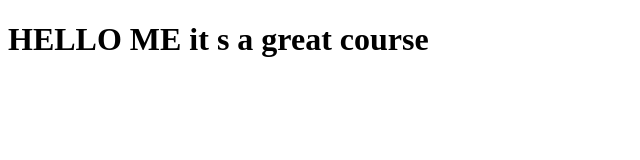
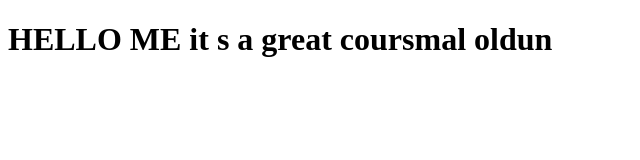
Before and after one commit to ituitis-karabulut18/coursera-test, a plain HTML site: page site/index.html in a window 1280 px wide. Shown: the whole page, without its empty margins (0-640 px from the left). Drawn offline with Linux system fonts and the light colour scheme.

Commit message:
before start

```diff
--- a/site/index.html
+++ b/site/index.html
@@ -5,6 +5,6 @@
 	<title>Hello Coursera!</title>
 </head>
 <body>
-<h1>HELLO ME it s a great course</h1>
+<h1 >HELLO ME it s a great coursmal oldun</h1>
 </body>
 </html>
```
